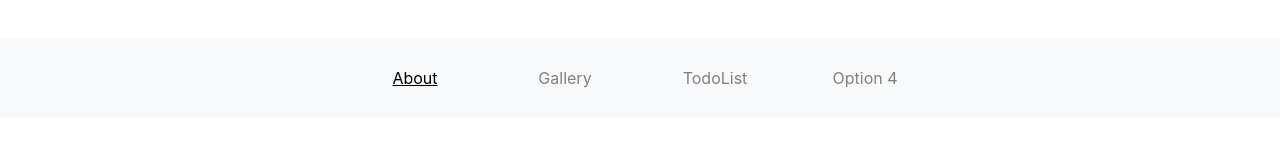
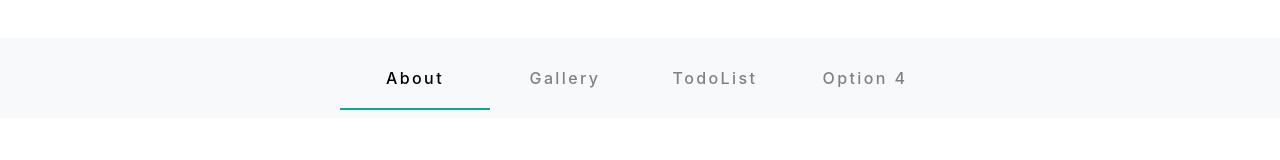
Before and after one commit to mdrzewiecki56/website, a React (Create React App) app: page /about in a window 1280 px wide. Shown: the part 312-472 px from the top of the page. Built offline with nearby package versions, Linux system fonts and the light colour scheme.

Commit message:
navbar styling

```diff
--- a/src/App.scss
+++ b/src/App.scss
@@ -1,3 +1,5 @@
+$primary: #09ad8e;
+
 .col-centered{
     float: none;
     margin: 0 auto;
--- a/src/Gallery.scss
+++ b/src/Gallery.scss
@@ -1,3 +1,5 @@
+@import "./App.scss";
+
 .app-img{
     max-height: 200px;
     object-fit: cover;
@@ -11,7 +13,7 @@ a{
 
 .load{
     text-align: center;
-    background-color: #09ad8e;
+    background-color: $primary;
     color: #fff;
     font-size: 20px;
     height: 60px;
@@ -26,7 +28,7 @@ a{
     border: none;
 }
 .epCqVG:after{
-    border-color:#09ad8e transparent #09ad8e transparent !important;
+    border-color:$primary transparent $primary transparent !important;
 }
 .loader{
     height: auto;
--- a/src/Navbar.scss
+++ b/src/Navbar.scss
@@ -1,14 +1,43 @@
+@import "./App.scss";
+
 .App-navbar {
-
     .nav-item {
+        position: relative;
         min-width: 150px;
         display: block;
         padding: 20px;
+        text-decoration: none;
+        font-weight: 500;
+        letter-spacing: 0.15rem;
+        a:before {
+            content: "";
+            position: absolute;
+            width: 100%;
+            height: 2px;
+            bottom: 0;
+            left: 0;
+            background-color: $primary;
+            visibility: hidden;
+            -webkit-transform: scaleX(0);
+            transform: scaleX(0);
+            -webkit-transition: all 0.3s ease-in-out 0s;
+            transition: all 0.3s ease-in-out 0s;
+        }
 
         a {
+            color: gray;
             text-decoration: none;
-            color: gray;
+            -webkit-transition: all 0.3s ease-in-out 0s;
+            transition: all 0.3s ease-in-out 0s;
         }
+
+        a:hover:before {
+            visibility: visible;
+            -webkit-transform: scaleX(1);
+            transform: scaleX(1);
+          }
+
+
     }
     .nav-item:hover{
         cursor: pointer;
@@ -17,13 +46,18 @@
 
     a:hover{
         cursor: pointer;
+        color: #000;
     }
 
     a.active{
         color: #000;
-        text-decoration: underline;
+        text-decoration: none;
     }
-
+    a.active:before {
+            visibility: visible;
+            -webkit-transform: scaleX(1);
+            transform: scaleX(1);
+    }
     .row{
         border-bottom: 2px solid gray;
     }
```
Also changed, not shown: src/Gallery.js (line endings or trailing spaces), 1 other file (tests, documents, lock files or other folders).
